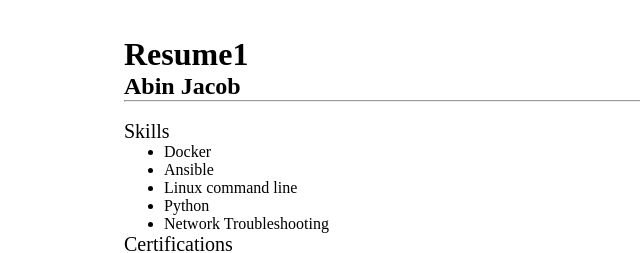
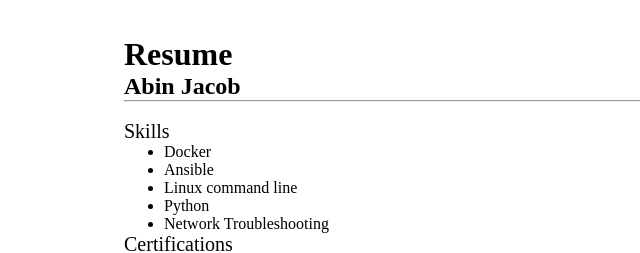
Before and after one commit to abinjacob10/cloud-resume1, a plain HTML site: page test1/index.html in a window 1280 px wide. Shown: the top 253 px of the page, 166-806 px from the left. Drawn offline with Linux system fonts and the light colour scheme; no server answers.

Commit message:
change-15th of june

```diff
--- a/test1/index.html
+++ b/test1/index.html
@@ -6,7 +6,7 @@
  </head>
 <!-- <h1>This site has been visited <span id="visits"></span> times.</h1> -->
   <br><br>
-  <h1>Resume1</h1>
+  <h1>Resume</h1>
   <h2>Abin Jacob</h2>
   <hr />
   <br>
```
